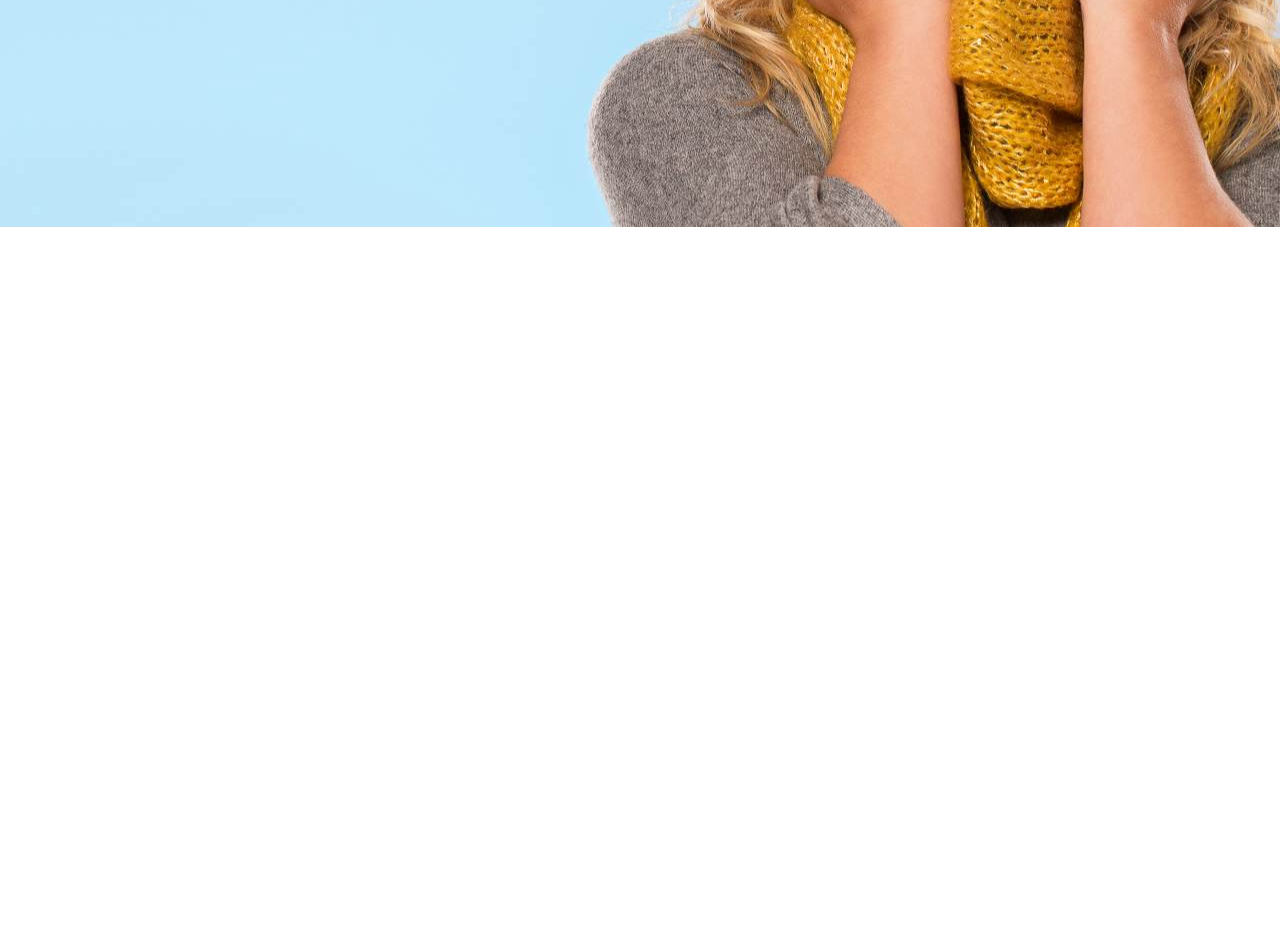
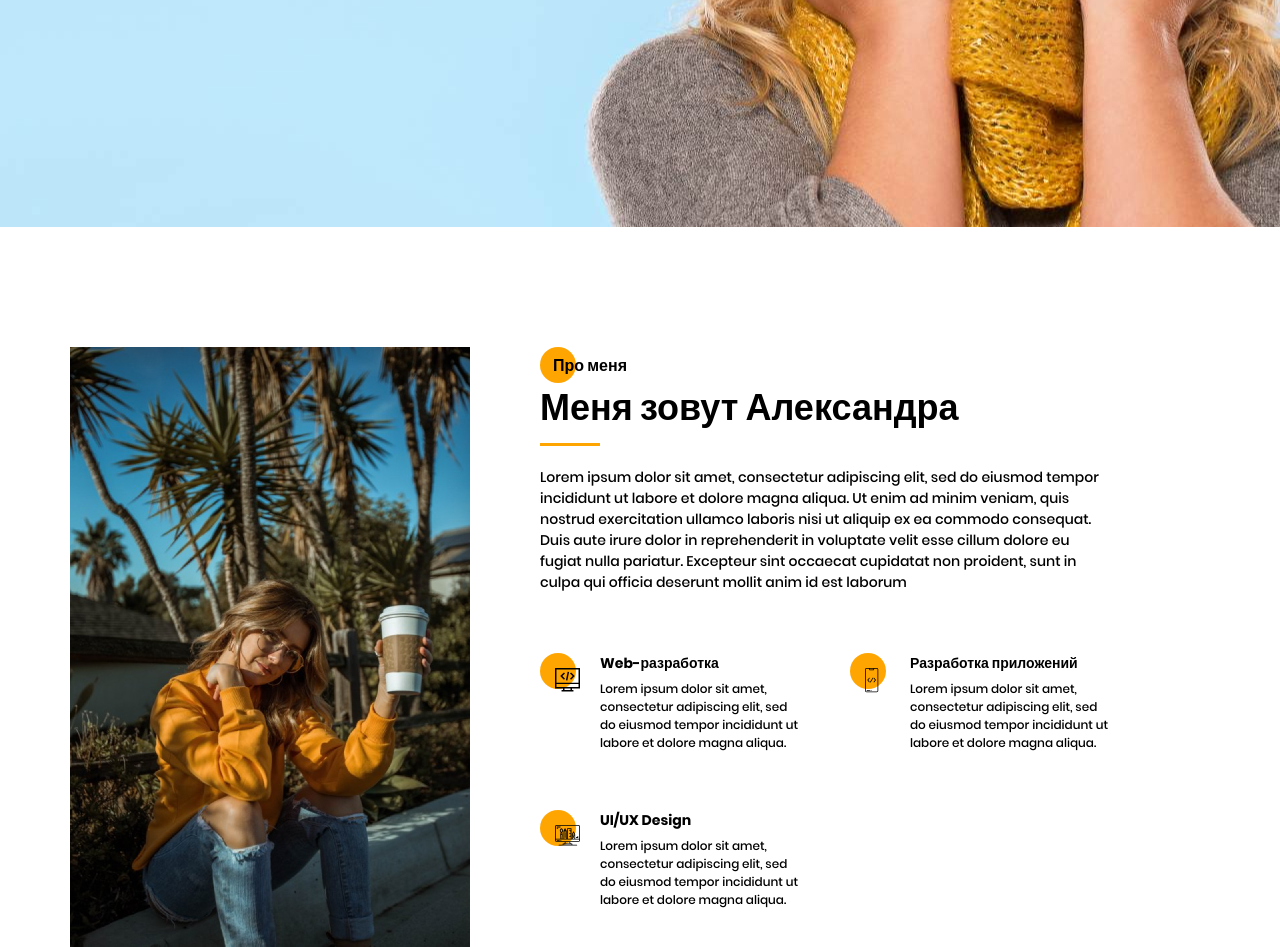
Before and after one commit to AnnyniSpi/portfolio, a website: page src/index.html in a window 1280 px wide. Shown: the part 573-1520 px from the top of the page. Before the commit the page ends 800 px from the top, so only its background shows below. Drawn offline with nearby package versions, Linux system fonts and the light colour scheme; files that its build step writes are made by us from their sources; files whose address does not match are found by name.

Commit message:
added section about

```diff
--- a/src/index.html
+++ b/src/index.html
@@ -162,7 +162,65 @@
         </div>
       </div>
     </section>
+    <section class="about">
+      <div class="container">
+        <div class="about__grid">
+          <div class="about__grid-photo">
+            <img src="img/main_photo.jpg" alt="photo">
+          </div>
+          <div class="about__grid-descr">
+            <div class="subtitle about__subtitle">Про меня</div>
+            <h2 class="title">Меня зовут Александра</h2>
+            <div class="diliver about__diliver"></div>
+            <p class="about__grid-text">Lorem ipsum dolor sit amet, consectetur adipiscing elit, sed do eiusmod tempor incididunt ut labore et dolore magna
+            aliqua. Ut enim ad minim veniam, quis nostrud exercitation ullamco laboris nisi ut aliquip ex ea commodo consequat. Duis
+            aute irure dolor in reprehenderit in voluptate velit esse cillum dolore eu fugiat nulla pariatur. Excepteur sint
+            occaecat cupidatat non proident, sunt in culpa qui officia deserunt mollit anim id est laborum</p>
+          </div>
+          <div class="about__grid-skills">
+            <div class="about__grid-skills_item">
+              <div class="about__circle">
+                <img src="icons/about_me/web_development.svg" alt="web development">
+              </div>
+              <div>
+                  <div class="about__grid-skills__title">Web-разработка</div>
+                  <div class="about__grid-skills__text">
+                    Lorem ipsum dolor sit amet, consectetur adipiscing elit, sed do eiusmod tempor incididunt ut labore et dolore magna
+                    aliqua.
+                  </div>
+              </div>
+            </div>
 
+            <div class="about__grid-skills_item">
+              <div class="about__circle">
+                <img src="icons/about_me/mobile_dev.svg" alt="mobile development">
+              </div>
+              <div>
+                <div class="about__grid-skills__title">Разработка приложений</div>
+                <div class="about__grid-skills__text">
+                  Lorem ipsum dolor sit amet, consectetur adipiscing elit, sed do eiusmod tempor incididunt ut labore et dolore
+                  magna
+                  aliqua.
+                </div>
+              </div>
+            </div>
+
+            <div class="about__grid-skills_item">
+              <div class="about__circle">
+                <img src="icons/about_me/design.svg" alt="design">
+              </div>
+              <div>
+                <div class="about__grid-skills__title">UI/UX Design</div>
+                <div class="about__grid-skills__text">
+                  Lorem ipsum dolor sit amet, consectetur adipiscing elit, sed do eiusmod tempor incididunt ut labore et dolore magna
+                  aliqua.
+                </div>
+              </div>
+            </div>
+          </div>
+        </div>
+      </div>
+    </section>
   </main>
   <footer class="footer">
   </footer>
--- /dev/null
+++ b/src/scss/block/_about.scss
@@ -0,0 +1,56 @@
+.about {
+  padding-top: 120px;
+  &__grid {
+    display: grid;
+    grid-template-columns: 400px 570px;
+    grid-template-rows:minmax(245px, auto) minmax(255px, auto);
+    grid-auto-rows: minmax(245px, auto);
+    gap: 20px 70px;
+    &-photo {
+    grid-row: 1/3;
+    }
+    &-descr {
+      padding-top: 7px;
+    }
+    &-text {
+      margin-top: 21px;
+      color: #000000;
+      font-size: 14px;
+      line-height: 21px;
+    }
+    &-skills {
+      display: grid;
+      grid-template: repeat(2, 1fr) / repeat(2, 1fr);
+      grid-auto-rows: 1fr;
+      gap: 20px 50px;
+      &_item {
+        display: grid;
+        grid-template-columns: 40px 200px;
+        gap: 20px;
+      }
+      &__title {
+        color: #000;
+        font-size: 14px;
+        font-weight: 700;
+        line-height: 21px;
+      }
+      &__text {
+        margin-top: 6px;
+        color: #000;
+        font-size: 12px;
+        line-height: 18px;
+      }
+    }
+  }
+  &__diliver {
+    margin-top: 5px;
+  }
+  &__circle{
+    position: relative;
+    padding: 15px 0 0 15px;
+    @include before_circle;
+    &::before {
+    top: 0;
+    }
+  }
+}
--- /dev/null
+++ b/src/scss/block/_diliver.scss
@@ -0,0 +1,6 @@
+.diliver {
+  width: 60px;
+  height: 3px;
+  background-color: $main-color;
+  margin-top: 25px;
+}
--- a/src/scss/block/about.scss
+++ /dev/null
@@ -1,3 +0,0 @@
-.about {
-  padding: 120px 0;
-}
--- a/src/scss/style.scss
+++ b/src/scss/style.scss
@@ -1,3 +1,7 @@
+@import 'libs/fonts';
+@import 'base/variables';
+@import 'base/mixins';
+
 h1,
 h2,
 h3,
@@ -37,11 +41,10 @@ img {
     margin: auto;
 }
 
-@import 'base/variables';
-@import 'base/mixins';
 @import 'block/title';
 @import 'block/button';
 @import 'block/promo';
 @import 'block/sidepenal';
 @import 'block/menu';
+@import 'block/diliver';
 @import 'block/about';
```
Also changed, not shown: dist/css/block/about.min.css, dist/css/style.min.css, dist/index.html.
